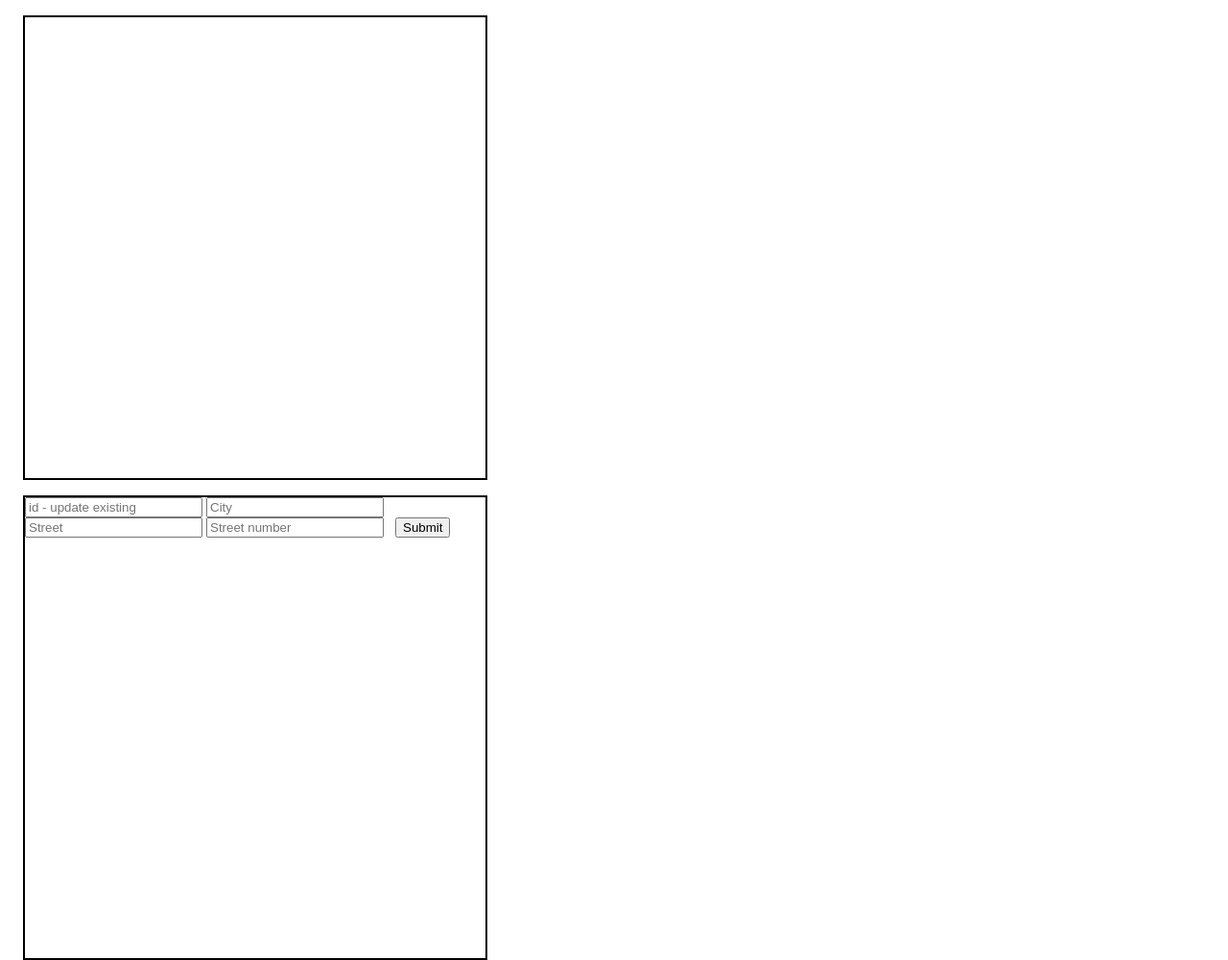
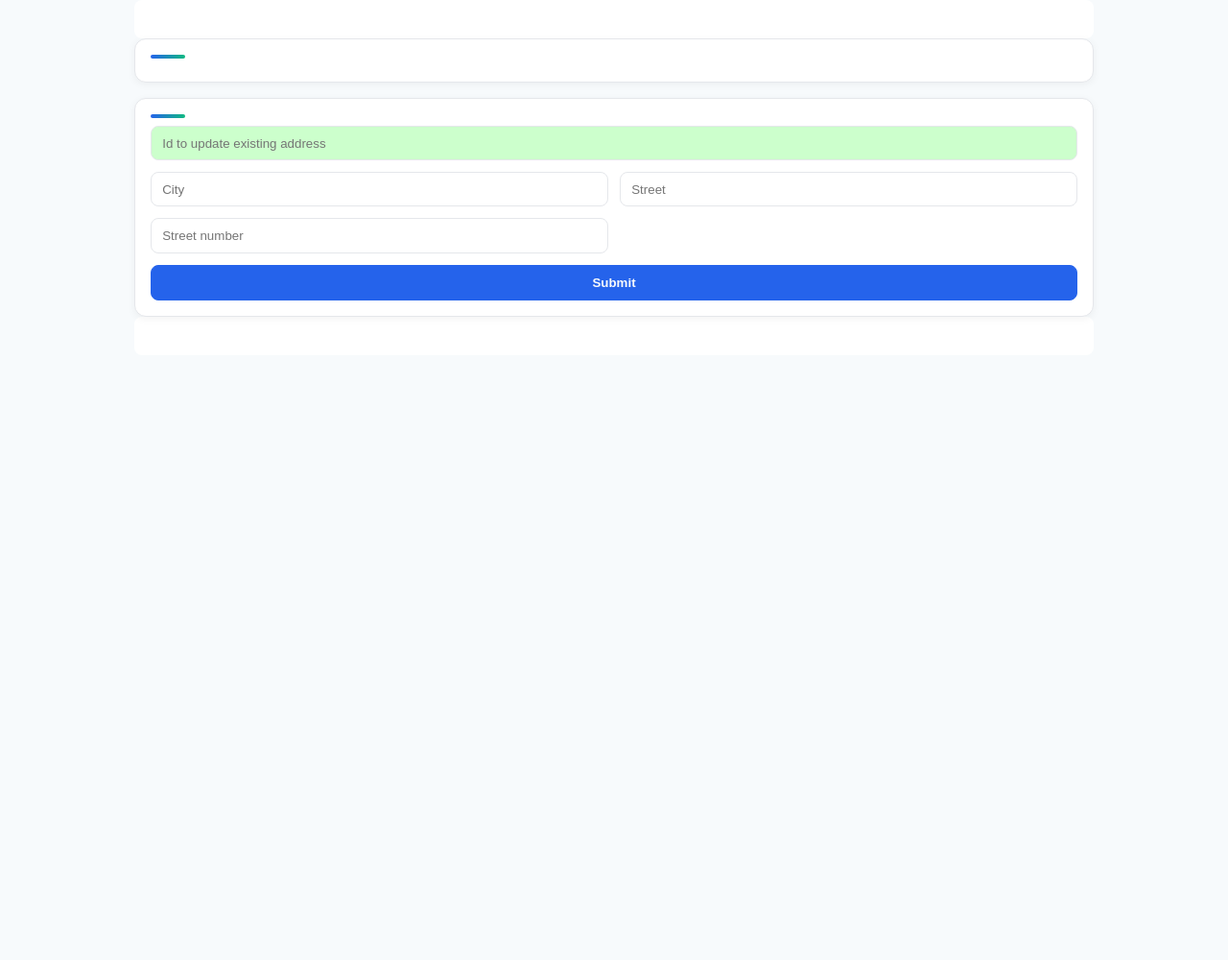
Before and after one commit to MarcusGronna/endOfPrecourseFrontend, a plain HTML site: page index.html in a window 1280 px wide. Shown: the whole page at 96% size. After the commit the page ends 800 px from the top, so only its background shows below. Drawn offline with Linux system fonts and the light colour scheme; no server answers.

Commit message:
Add styling for main, list and form

```diff
--- a/index.html
+++ b/index.html
@@ -16,7 +16,7 @@
 
       <div class="dataContainer">
         <form id="createForm">
-          <input name="id" id="addressId" placeholder="id - update existing" />
+          <input name="id" id="addressId" placeholder="Id to update existing address" />
           <input name="city" placeholder="City" />
           <input name="street" placeholder="Street" />
           <input name="streetNumber" placeholder="Street number" />
--- a/script.js
+++ b/script.js
@@ -45,7 +45,6 @@ document.getElementById("createForm").addEventListener("submit", async (e) => {
     if (payload.streetNumber) {
       ops.push({ op: "replace", path: "/streetNumber", value: payload.streetNumber });
     }
-
     if (ops.length === 0) {
       alert("No fields to update.");
       return;
--- a/style.css
+++ b/style.css
@@ -1,23 +1,109 @@
-body {
-    height: 50rem;
+:root {
+    --primary: #2563eb;
+    --darker-primary: #1d4ed8;
+    --accent: #10b981;
+    --text: #1f2937;
+    --bg: #f7fafc;
+    --card: #ffffff;
+    --border: #e5e7eb;
 }
 
-li {
-    list-style-type: none;
-    padding: 0.3rem;
+/* Base reset */
+* { box-sizing: border-box; }
+
+body {
+    margin: 0;
+    font-family: system-ui, -apple-system, Segoe UI, Roboto, Arial, sans-serif;
+    color: var(--text);
+    background: var(--bg);
 }
 
-input {
-
+header, footer, main {
+    max-width: 1000px;
+    margin: 0 auto;
+    padding; 1rem;
 }
 
-button {
-    margin: 0 0 0 0.5rem;
+header nav, footer {
+    min-height: 40px;
+    background: #fff;
+    border-radius: 8px;
+}
+
+main {
+    display: grid;
+    gap: 1rem;
+    grid-template-columns: 1fr;
+}
+@media (min-widht: 800px) {
+    main { grid-template-columns: 1fr 1fr;}
 }
 
 .dataContainer {
-    border: 2px solid black;
-    margin: 1rem;
-    height: 30rem;
-    width: 30rem;
+    background: var(--card);
+    border: 1px solid var(--border);
+    border-radius: 12px;
+    padding: 1rem;
+    box-shadow: 0 2px 8px rgba(0,0,0,.05);
 }
+
+#list { margin: 0; padding: 0; list style: none; }
+#list li {
+    display: flex;
+    align-items: center;
+    justify-content: space-between;
+    gap: .5rem;
+    padding: .6rem .8rem;
+    border: 1px solid var(--border);
+    border-radius: 8px;
+    background: #fff;
+}
+#list li + li { margin-top: .5rem;}
+
+#list li > button {
+    border: 1px solid #fecaca;
+    background: #fee2e2;
+    color: #b91c1c;
+    padding: .4rem .6rem;
+    border-radius: 6px;
+    cursor: pointer;
+}
+#list li > button:hover { background: #fecaca;}
+
+#createForm {
+    display: grid;
+    grid-template-columns: 1fr 1fr;
+    gap: .75rem;
+}
+
+#addressId { grid-column: 1 / -1; background-color: #cfc;}
+
+input {
+    width: 100%;
+    padding: .6rem .7rem;
+    border: 1px solid var(--border);
+    border-radius: 8px;
+    background: %fff;
+}
+
+button[type="submit"] {
+    grid-column: 1 / -1;
+    border: 1px solid var(--primary);
+    background: var(--primary);
+    color: #f8fafc;
+    font-weight: 600;
+    padding: .65rem 1rem;
+    border-radius: 8px;
+    cursor: pointer;
+}
+button[type="submit"]:hover { background: var(--darker-primary)}
+
+.dataContainer::before {
+    content: "";
+    display: block;
+    width: 36px;
+    height: 4px;
+    border-radius: 999px;
+    background: linear-gradient(90deg, var(--primary), var(--accent));
+    margin-bottom: .5rem;
+}
```
